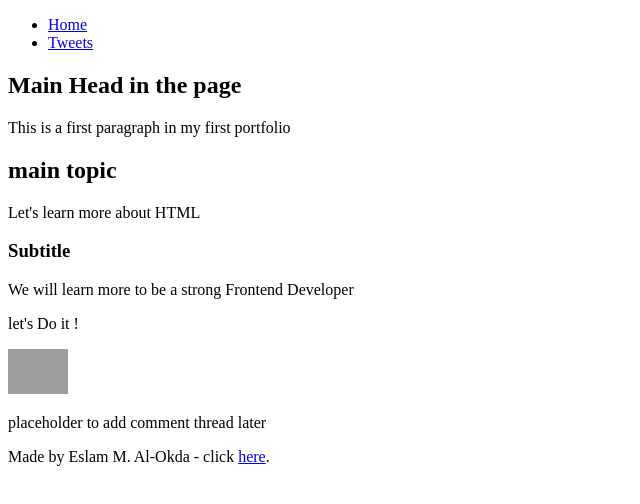
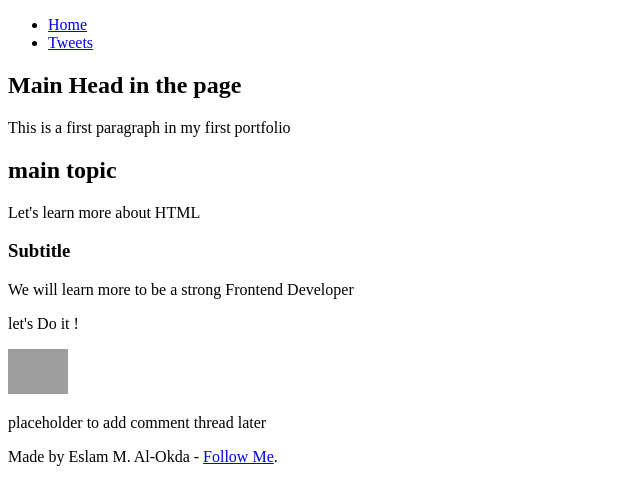
Before and after one commit to eslamal3kda/My_First_Portfolio, a plain HTML site: page html_basic/index.html in a window 1280 px wide. Shown: the full height of the page, 0-640 px from the left. Drawn offline with Linux system fonts and the light colour scheme; grey boxes are pictures that could not be loaded.

Commit message:
Edit code 3

```diff
--- a/html_basic/index.html
+++ b/html_basic/index.html
@@ -34,7 +34,7 @@
         </aside>
     </main>
     <footer>
-        <p>Made by Eslam M. Al-Okda - click <a href="https://www.facebook.com/eslamal3kda" target="_blank">here</a>.</p>
+        <p>Made by Eslam M. Al-Okda - <a href="https://www.facebook.com/eslamal3kda" target="_blank">Follow Me</a>.</p>
     </footer>
 </body>
 
```
